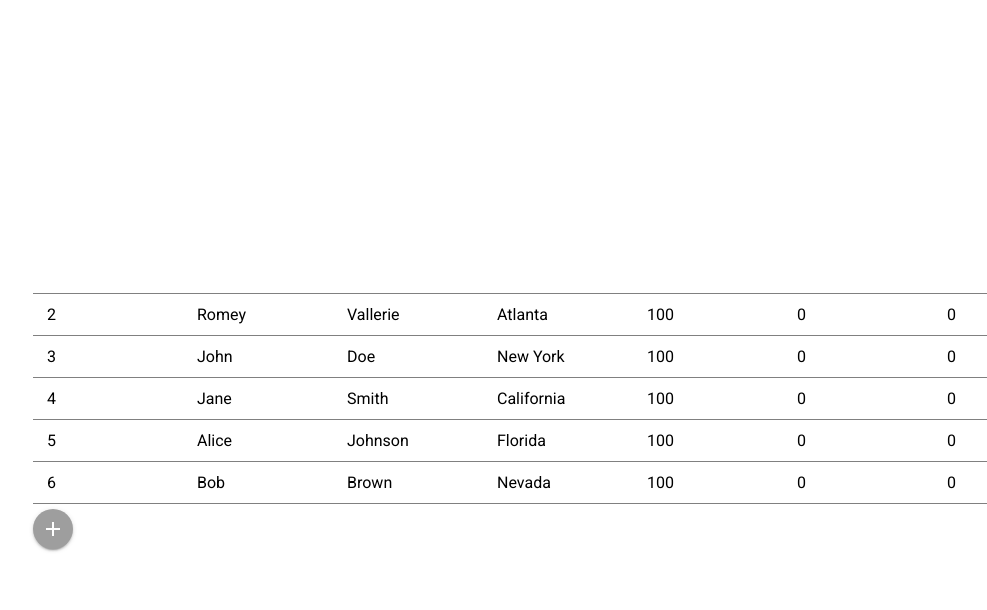
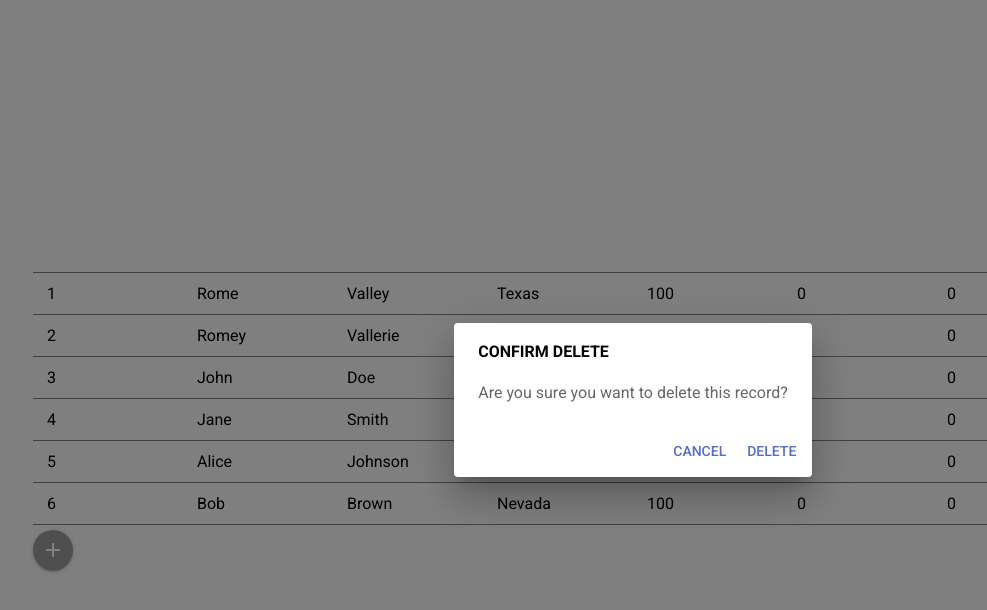
Before and after one commit to abindra-shk/FORM-PROJECT, a React (Vite) app: page / in a window 1280 px wide. Both pictures are taken after a click on the button 1110 px from the left and 293 px from the top of the page. Shown: the top 610 px of the page, without its empty margins (7-994 px from the left). Built offline with nearby package versions, Linux system fonts and the light colour scheme.

Commit message:
Feature:Added confirmation before delete.

```diff
--- a/src/pages/Home/Form.tsx
+++ b/src/pages/Home/Form.tsx
@@ -2,7 +2,7 @@ import { useState } from 'react';
 import './Form.style.css';
 import FormRow from './FormRow';
 import { FormItem } from '../../interface/interface';
-import { Box, Button, Typography } from '@mui/material';
+import { Box, Button, Typography, Dialog, DialogActions, DialogContent, DialogContentText, DialogTitle } from '@mui/material';
 import AddIcon from '@mui/icons-material/Add';
 
 const Form = () => {
@@ -68,40 +68,38 @@ const Form = () => {
       total: 0,
     },
   ]);
-  // eslint-disable-next-line
-  const handleFieldChange = (id: number, name: String, value: any) => {
-    console.log('id', id, 'field', name, 'value', value);
+
+  const [dialogOpen, setDialogOpen] = useState(false);
+  const [recordToDelete, setRecordToDelete] = useState<number | null>(null);
+
+    // eslint-disable-next-line
+  const handleFieldChange = (id: number, name: string, value: any) => {
     setFormArray((prevFormArray) =>
       prevFormArray.map((item) => {
-        if (item.id != id) return item;
+        if (item.id !== id) return item;
         const obj = { ...item };
         switch (name) {
           case 'firstname':
             return { ...obj, firstname: value };
-            break;
           case 'lastname':
             return { ...obj, lastname: value };
-            break;
           case 'address':
             return { ...obj, address: value };
-            break;
           case 'ratePerHour':
             return { ...obj, ratePerHour: value, total: obj.hours * value };
-            break;
           case 'hours':
             return { ...obj, hours: value, total: obj.ratePerHour * value };
-            break;
+          default:
+            return obj;
         }
-
-        return obj;
       })
     );
   };
 
   const handleDelete = (id: number) => {
-    setFormArray((prevFormArray) =>
-      prevFormArray.filter((item) => item.id !== id)
-    );
+    setFormArray((prevFormArray) => prevFormArray.filter((item) => item.id !== id));
+    setDialogOpen(false);
+    setRecordToDelete(null);
   };
 
   const handleAdd = () => {
@@ -119,49 +117,58 @@ const Form = () => {
     setFormArray([...formArray, newItem]);
   };
 
+  const handleOpenDialog = (id: number) => {
+    setRecordToDelete(id);
+    setDialogOpen(true);
+  };
+
+  const handleCloseDialog = () => {
+    setDialogOpen(false);
+    setRecordToDelete(null);
+  };
+
   return (
     <Box className="form">
       <Box className="row">
-        <Typography className="row-item" variant="h6">
-          ID
-        </Typography>
-        <Typography className="row-item" variant="h6">
-          First Name
-        </Typography>
-        <Typography className="row-item" variant="h6">
-          Last Name
-        </Typography>
-        <Typography className="row-item" variant="h6">
-          Address
-        </Typography>
-        <Typography className="row-item" variant="h6">
-          Rate Per Hour
-        </Typography>
-        <Typography className="row-item" variant="h6">
-          Hours
-        </Typography>
-        <Typography className="row-item" variant="h6">
-          Total
-        </Typography>
-        <Typography className="row-item" variant="h6">
-          Actions
-        </Typography>
+        <Typography className="row-item" variant="h6">ID</Typography>
+        <Typography className="row-item" variant="h6">First Name</Typography>
+        <Typography className="row-item" variant="h6">Last Name</Typography>
+        <Typography className="row-item" variant="h6">Address</Typography>
+        <Typography className="row-item" variant="h6">Rate Per Hour</Typography>
+        <Typography className="row-item" variant="h6">Hours</Typography>
+        <Typography className="row-item" variant="h6">Total</Typography>
+        <Typography className="row-item" variant="h6">Actions</Typography>
       </Box>
       {formArray.map((record: FormItem) => (
         <FormRow
           key={record.id}
           record={record}
           onFieldChange={handleFieldChange}
-          onDelete={handleDelete}
+          onOpenDialog={handleOpenDialog}
         />
       ))}
-      <Button
-        variant="contained"
-        color="secondary"
-        onClick={handleAdd}
-      >
+      <Button variant="contained" color="secondary" onClick={handleAdd}>
         <AddIcon />
       </Button>
+      <Dialog
+        open={dialogOpen}
+        onClose={handleCloseDialog}
+        aria-labelledby="alert-dialog-title"
+        aria-describedby="alert-dialog-description"
+      >
+        <DialogTitle id="alert-dialog-title" sx={{color:'black'}}>{"Confirm Delete"}</DialogTitle>
+        <DialogContent>
+          <DialogContentText id="alert-dialog-description">
+            Are you sure you want to delete this record?
+          </DialogContentText>
+        </DialogContent>
+        <DialogActions>
+          <Button onClick={handleCloseDialog}>Cancel</Button>
+          <Button onClick={() => handleDelete(recordToDelete!)} autoFocus>
+            Delete
+          </Button>
+        </DialogActions>
+      </Dialog>
     </Box>
   );
 };
--- a/src/pages/Home/FormRow.tsx
+++ b/src/pages/Home/FormRow.tsx
@@ -6,11 +6,11 @@ import EditableField from './EditableField';
 const FormRow = ({
   record,
   onFieldChange,
-  onDelete
+  onOpenDialog
 }: {
   record: FormItem;
   onFieldChange: (id: number, name: string, value: string) => void;
-  onDelete: (id: number) => void;
+  onOpenDialog: (id: number) => void;
 }) => {
   return (
     <Box className="row">
@@ -30,7 +30,7 @@ const FormRow = ({
         onFieldChange={onFieldChange}
       />
       <EditableField
-        name={'lastname'}
+        name={'address'}
         id={record.id}
         recordItem={record.address}
         onFieldChange={onFieldChange}
@@ -51,7 +51,7 @@ const FormRow = ({
         <Typography className="row-item">{record.total}</Typography>
       </div>
       <div className="input-label">
-        <IconButton aria-label="delete" sx={{textAlign:'center'}} onClick={() => onDelete(record.id)}>
+        <IconButton aria-label="delete" onClick={() => onOpenDialog(record.id)}>
           <DeleteIcon sx={{ color: 'white' }} />
         </IconButton>
       </div>
```
